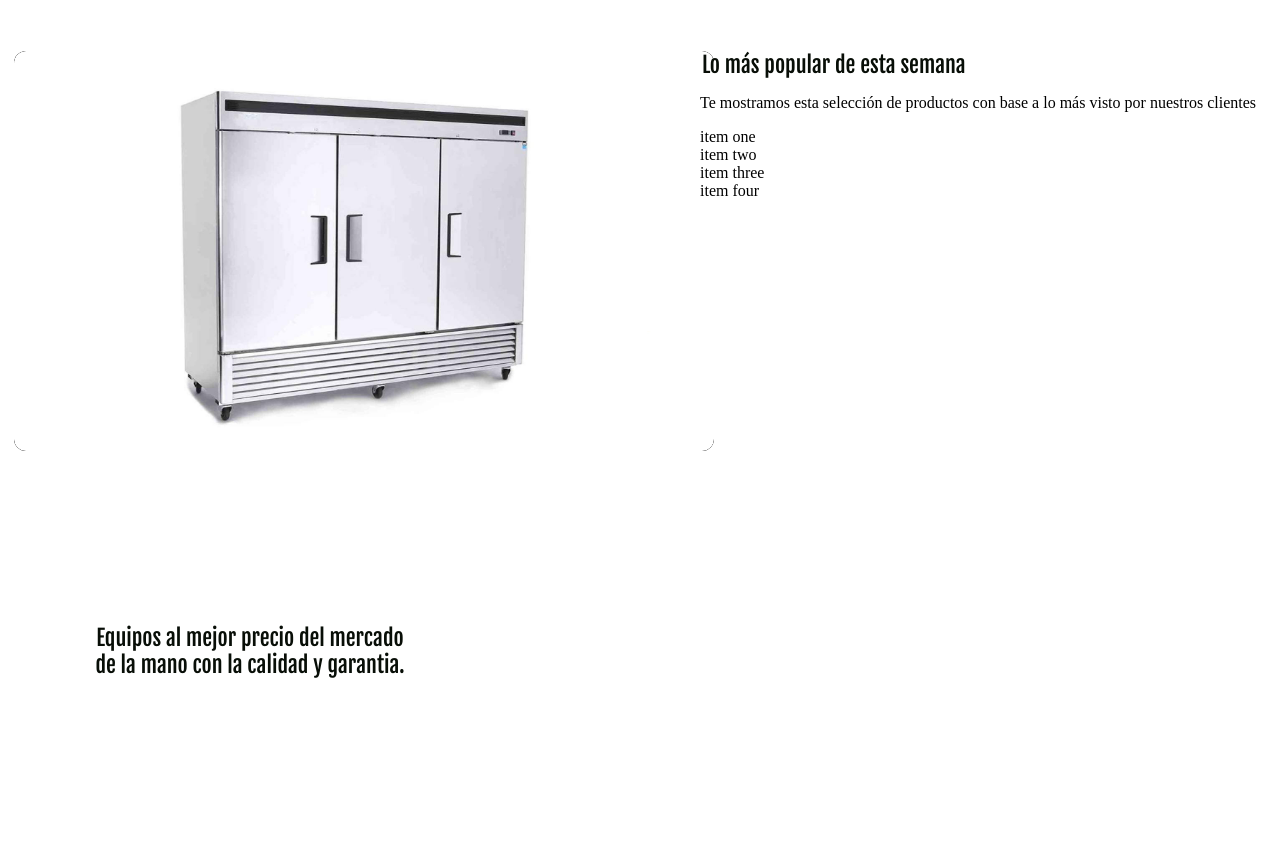
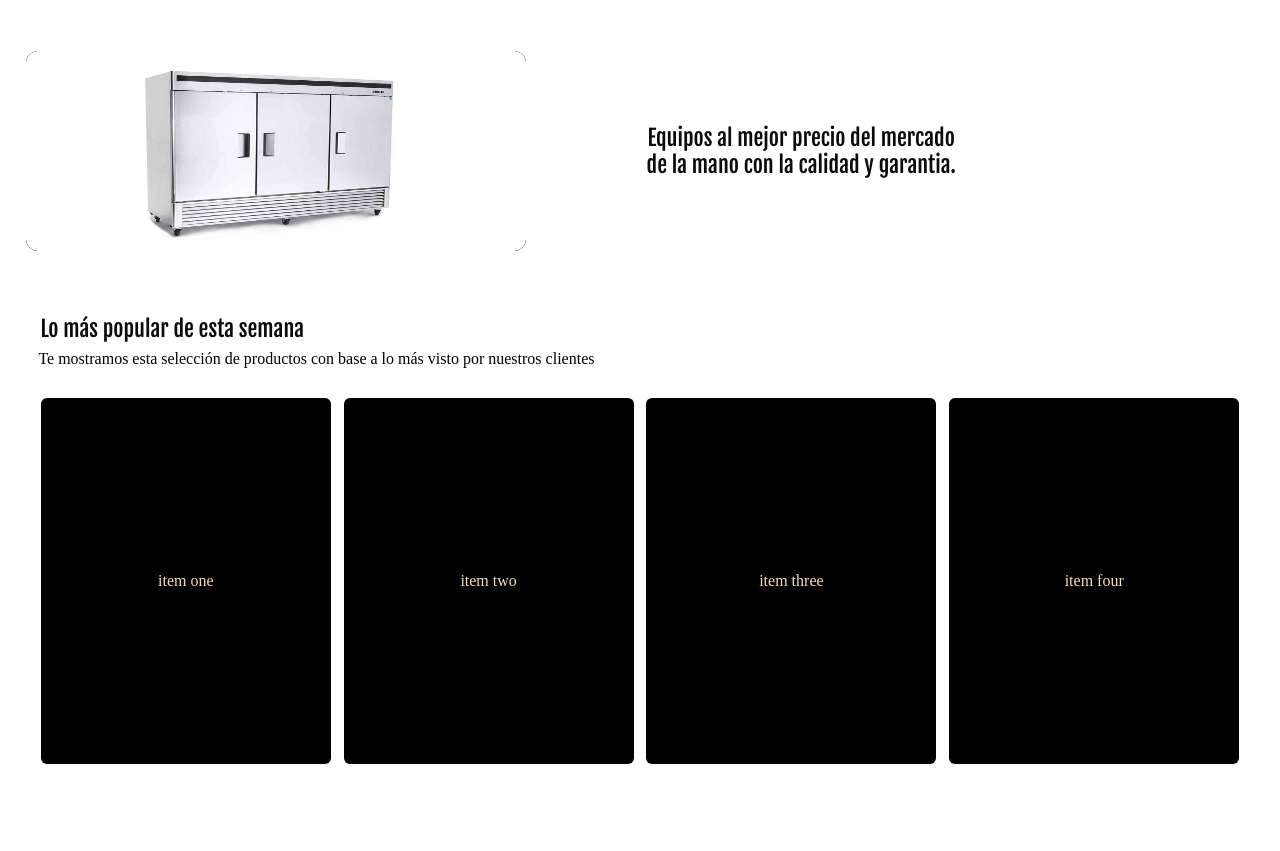
Before and after one commit to danilo0311/ecommerce-vargas, a PHP site: page /landing-page.html in a window 1280 px wide. Run offline with PHP 8.4, Linux system fonts and the light colour scheme.

Commit message:
added style to top, middle, middle-panel landing-wrapper, and most-wanted-products

```diff
--- a/landing-page/stylesheet/landing.css
+++ b/landing-page/stylesheet/landing.css
@@ -4,8 +4,44 @@ body{
 }
 .landing-wrapper{
     display: flex;
+    flex-direction: column;
     margin-top: 4%;
-
+}
+.top-landing-wrapper{
+    display: flex;
+    width: 100%;
+}
+.middle-landing-wrapper{
+    display: flex;
+    flex-direction: column;
+    margin-top: 2%;
+}
+.middle-panel-wrapper{
+    display: flex;
+    justify-content: center;
+    margin-top: 2%;;
+}
+.most-wanted-products{
+    height: 366px;
+    width: 290px;
+    background-color: black;
+    color: wheat;
+    border-radius: 6px;
+    display: flex;
+    justify-content: center;
+    align-items: center;
+}
+.most-wanted-products:not(#landing-item-one){
+    margin-left: 1%;
+}
+#middle-landing-title{
+    margin: 3%;
+    margin-bottom: 0%;
+}
+#MLD-description{
+    margin: 3%;
+    margin-top: 0.65%;
+    margin-bottom: 0.3%;
 }
 #main-description{
     display: flex;
@@ -13,7 +49,7 @@ body{
     align-items: center;
     flex-direction: column;
     align-content: center;
-    height: 400px;
+    height: 200px;
     width: 500px;
 }
 #slider-photo-gallery{
@@ -26,8 +62,8 @@ legend{
     font-family: 'Fjalla One', sans-serif;
 }
 #slider{
-    height: 400px;
-    width: 700px;
+    height: 200px;
+    width: 500px;
     background-color: black;
     margin-right: 2%;
     margin-left: 2%;
```
